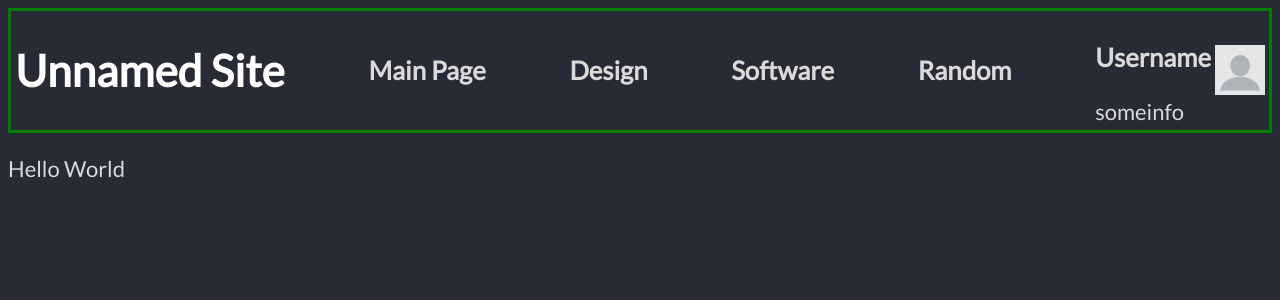
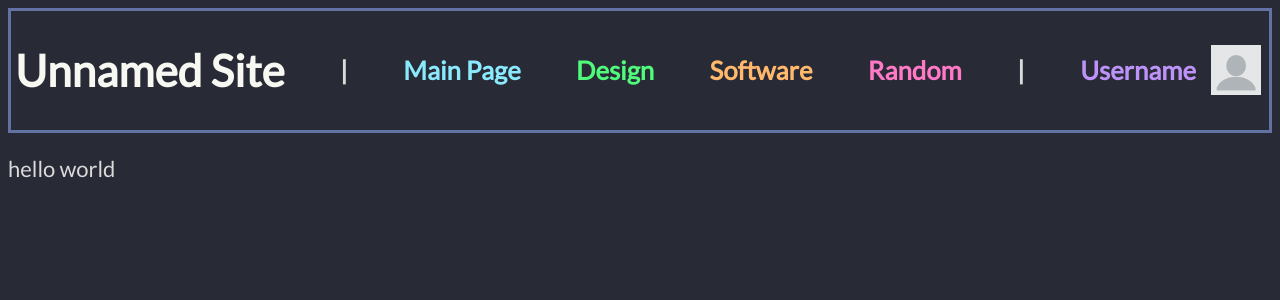
Before and after one commit to cfrankovich/nyttig, a Flask app: page / in a window 1280 px wide. Shown: the top 300 px of the page. Run offline with Flask 2, Linux system fonts and the light colour scheme.

Commit message:
Cleaned up site, added CSS, Theme, ETC.
waiting on more pages or designs from carson :smile_cat:

Co-Authored-By: cfrankovich <69125703+cfrankovich@users.noreply.github.com>

```diff
--- a/static/styles/common.css
+++ b/static/styles/common.css
@@ -14,18 +14,42 @@ header {
     justify-content: space-between;
     align-items: center;
     padding: 4px;
-    border: 3px solid green;
+    border: 3px solid #6272a4;
 }
 .header-title-main {
-    color: #FFF;
+    color: #f8f8f2;
+}
+.header-main-page {
+    color: #8be9fd;
+}
+.header-design {
+    color: #50fa7b;
+}
+.header-software {
+    color: #ffb86c;
+}
+.header-random {
+    color: #ff79c6;
 }
 .header-profilepic {
     width: 50px;
     height: 50px;
-    padding-left:4px;
+    padding-left: 15px;
 }
 .header-profile {
     display: flex;
+    padding-right: 4px;
     align-items: center;
     justify-content: space-between;
+    color: #bd93f9;
 }
+a:link {
+    text-decoration: none;
+}
+a:hover {
+    text-decoration: underline;
+    color: #f1fa8c;
+}
+a:active {
+    text-decoration: underline;
+}
--- a/templates/common.html
+++ b/templates/common.html
@@ -12,12 +12,14 @@
 <body>
 	<header>
 	<h1 class="header-title-main">Unnamed Site</h1>
-	<a class="header-links"><h3 class="header-title">Main Page</h3></a>
-	<a class="header-links"><h3 class="header-title">Design</h3></a>
-	<a class="header-links"><h3 class="header-title">Software</h3></a>
-	<a class="header-links"><h3 class="header-title">Random</h3></a>
+	<h3 class="separator"> | </h3>
+	<a class="header-links"><h3 class="header-main-page">Main Page</h3></a>
+	<a class="header-links"><h3 class="header-design">Design</h3></a>
+	<a class="header-links"><h3 class="header-software">Software</h3></a>
+	<a class="header-links"><h3 class="header-random">Random</h3></a>
+	<h3 class="separator"> | </h3>
 	<div class="header-profile">
-		<a><h3>Username</h3>someinfo</a>
+		<a><h3>Username</h3></a>
 		<img class="header-profilepic" src={{ url_for('static', filename='anonuser.png') }}/>
 	</div>
 	</header>
--- a/templates/home.html
+++ b/templates/home.html
@@ -6,6 +6,6 @@ Home Page
 
 {% block content %}
 
-<p>Hello World</p>
+<p>hello world</p>
 
 {% endblock %}
```
